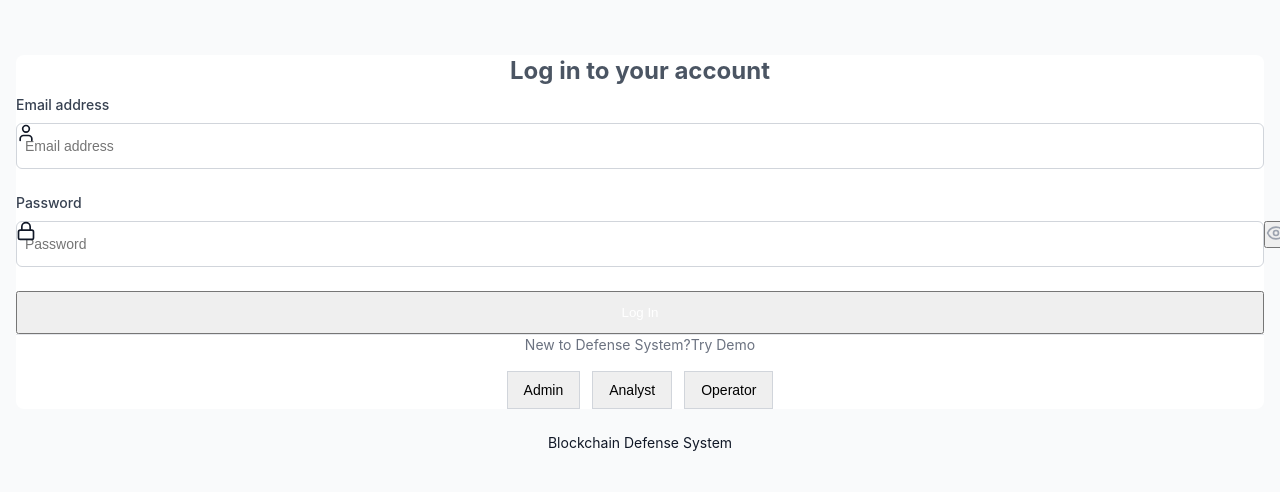
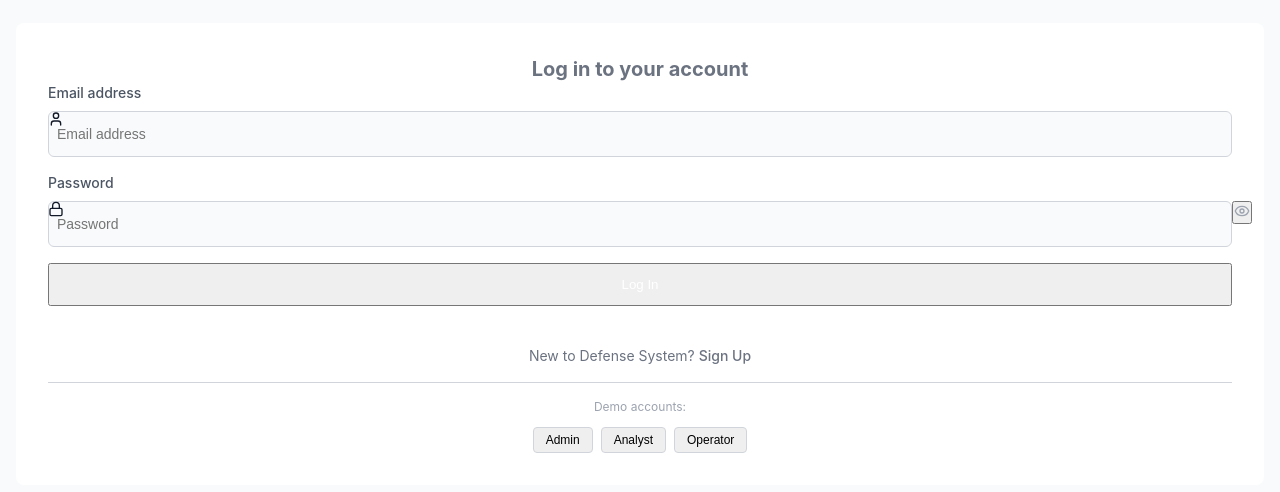
Before and after one commit to Herdez/Agentic-System, a React (Create React App) app in the folder client/: page /login in a window 1280 px wide. Shown: the part 146-638 px from the top of the page. Built offline with nearby package versions, Linux system fonts and the light colour scheme; no server answers.

Commit message:
Login exacto como Heroku - Modal compacto, fondo púrpura auténtico y layout idéntico

```diff
--- a/client/src/pages/Login.tsx
+++ b/client/src/pages/Login.tsx
@@ -47,26 +47,26 @@ const Login: React.FC = () => {
   };
 
   return (
-    <div className="min-h-screen bg-gradient-to-br from-sky-400 via-sky-500 to-sky-600 flex items-center justify-center p-4">
-      <div className="w-full max-w-md">
+    <div className="min-h-screen bg-gradient-to-br from-purple-600 via-purple-700 to-purple-800 flex items-center justify-center p-4">
+      <div className="w-full max-w-sm">
         {/* Main Login Card */}
-        <div className="bg-white rounded-lg shadow-xl p-12">
+        <div className="bg-white rounded-lg shadow-xl p-8">
           {/* Header */}
-          <div className="text-center mb-10">
-            <h1 className="text-2xl font-normal text-gray-600 mb-2">
+          <div className="text-center mb-8">
+            <h1 className="text-xl font-normal text-gray-500 tracking-wide">
               Log in to your account
             </h1>
           </div>
 
           {/* Login Form */}
-          <form className="space-y-6" onSubmit={handleSubmit}>
+          <form className="space-y-4" onSubmit={handleSubmit}>
             <div>
-              <label htmlFor="username" className="block text-sm font-medium text-gray-700 mb-2">
+              <label htmlFor="username" className="block text-sm text-gray-600 mb-2 font-medium">
                 Email address
               </label>
               <div className="relative">
                 <div className="absolute inset-y-0 left-0 pl-3 flex items-center pointer-events-none">
-                  <User className="h-5 w-5 text-sky-400" />
+                  <User className="h-4 w-4 text-purple-400" />
                 </div>
                 <input
                   id="username"
@@ -76,19 +76,19 @@ const Login: React.FC = () => {
                   required
                   value={username}
                   onChange={(e) => setUsername(e.target.value)}
-                  className="w-full pl-10 pr-4 py-3 border border-gray-300 rounded-md focus:outline-none focus:ring-1 focus:ring-sky-500 focus:border-sky-500 transition-colors text-sm placeholder-gray-400"
+                  className="w-full pl-10 pr-4 py-3 border border-gray-300 rounded-md focus:outline-none focus:ring-2 focus:ring-purple-500 focus:border-transparent transition-all text-sm bg-gray-50 placeholder-gray-500"
                   placeholder="Email address"
                 />
               </div>
             </div>
 
             <div>
-              <label htmlFor="password" className="block text-sm font-medium text-gray-700 mb-2">
+              <label htmlFor="password" className="block text-sm text-gray-600 mb-2 font-medium">
                 Password
               </label>
               <div className="relative">
                 <div className="absolute inset-y-0 left-0 pl-3 flex items-center pointer-events-none">
-                  <Lock className="h-5 w-5 text-sky-400" />
+                  <Lock className="h-4 w-4 text-purple-400" />
                 </div>
                 <input
                   id="password"
@@ -98,7 +98,7 @@ const Login: React.FC = () => {
                   required
                   value={password}
                   onChange={(e) => setPassword(e.target.value)}
-                  className="w-full pl-10 pr-12 py-3 border border-gray-300 rounded-md focus:outline-none focus:ring-1 focus:ring-sky-500 focus:border-sky-500 transition-colors text-sm placeholder-gray-400"
+                  className="w-full pl-10 pr-12 py-3 border border-gray-300 rounded-md focus:outline-none focus:ring-2 focus:ring-purple-500 focus:border-transparent transition-all text-sm bg-gray-50 placeholder-gray-500"
                   placeholder="Password"
                 />
                 <button
@@ -107,9 +107,9 @@ const Login: React.FC = () => {
                   onClick={() => setShowPassword(!showPassword)}
                 >
                   {showPassword ? (
-                    <EyeOff className="h-5 w-5" />
+                    <EyeOff className="h-4 w-4" />
                   ) : (
-                    <Eye className="h-5 w-5" />
+                    <Eye className="h-4 w-4" />
                   )}
                 </button>
               </div>
@@ -118,7 +118,7 @@ const Login: React.FC = () => {
             <button
               type="submit"
               disabled={isLoading}
-              className="w-full bg-sky-500 hover:bg-sky-600 text-white font-medium py-3 px-4 rounded-md transition-colors duration-200 disabled:opacity-50 disabled:cursor-not-allowed flex items-center justify-center"
+              className="w-full bg-purple-600 hover:bg-purple-700 text-white font-medium py-3 px-4 rounded-md transition-colors duration-200 disabled:opacity-50 disabled:cursor-not-allowed flex items-center justify-center mt-6"
             >
               {isLoading ? (
                 <Loader2 className="w-5 h-5 animate-spin" />
@@ -128,45 +128,43 @@ const Login: React.FC = () => {
             </button>
           </form>
 
-          {/* Demo Accounts */}
-          <div className="mt-8 pt-6 border-t border-gray-200">
-            <div className="text-center text-sm text-gray-500 mb-4">
-              New to Defense System?
-              <span className="text-sky-600 hover:text-sky-700 cursor-pointer ml-1">
-                Try Demo
+          {/* Footer Section */}
+          <div className="mt-6 pt-4 text-center">
+            <p className="text-sm text-gray-500">
+              New to Defense System?{' '}
+              <span className="text-purple-600 hover:text-purple-700 cursor-pointer font-medium">
+                Sign Up
               </span>
-            </div>
-            <div className="flex justify-center space-x-3">
+            </p>
+
+            {/* Demo Accounts - Compact */}
+            <div className="mt-4 pt-4 border-t border-gray-100">
+              <p className="text-xs text-gray-400 mb-3">Demo accounts:</p>
+              <div className="flex justify-center space-x-2">
                 <button
                   type="button"
                   onClick={() => handleDemoLogin('admin')}
-                className="px-4 py-2 text-sm text-sky-600 border border-sky-200 rounded-md hover:bg-sky-50 transition-colors"
+                  className="px-3 py-1 text-xs text-purple-600 border border-purple-200 rounded hover:bg-purple-50 transition-colors"
                 >
                   Admin
                 </button>
                 <button
                   type="button"
                   onClick={() => handleDemoLogin('analyst')}
-                className="px-4 py-2 text-sm text-sky-600 border border-sky-200 rounded-md hover:bg-sky-50 transition-colors"
+                  className="px-3 py-1 text-xs text-purple-600 border border-purple-200 rounded hover:bg-purple-50 transition-colors"
                 >
                   Analyst
                 </button>
                 <button
                   type="button"
                   onClick={() => handleDemoLogin('operator')}
-                className="px-4 py-2 text-sm text-sky-600 border border-sky-200 rounded-md hover:bg-sky-50 transition-colors"
+                  className="px-3 py-1 text-xs text-purple-600 border border-purple-200 rounded hover:bg-purple-50 transition-colors"
                 >
                   Operator
                 </button>
               </div>
             </div>
           </div>
-
-        {/* Footer */}
-        <div className="text-center mt-6">
-          <p className="text-sm text-white/70">
-            Blockchain Defense System
-          </p>
         </div>
       </div>
     </div>
```
Lines whose indentation alone changed are shown as unchanged.
